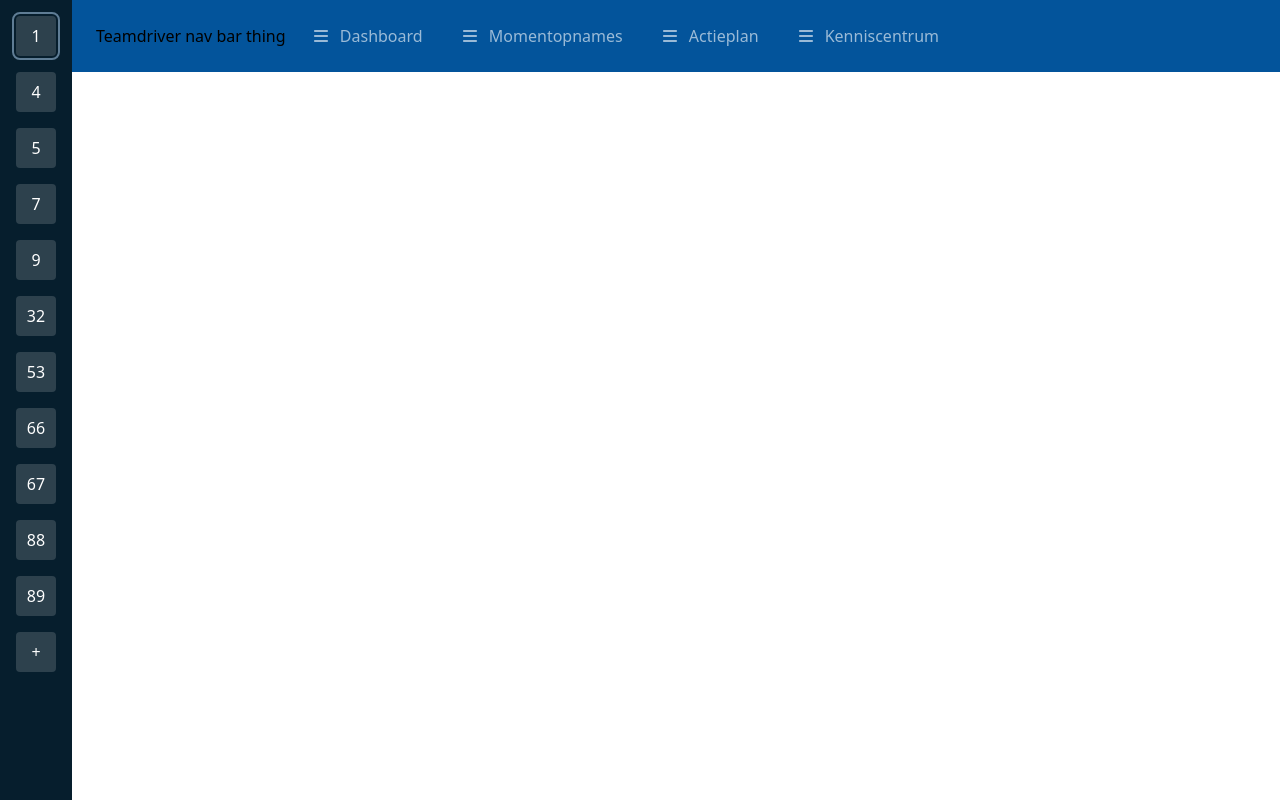
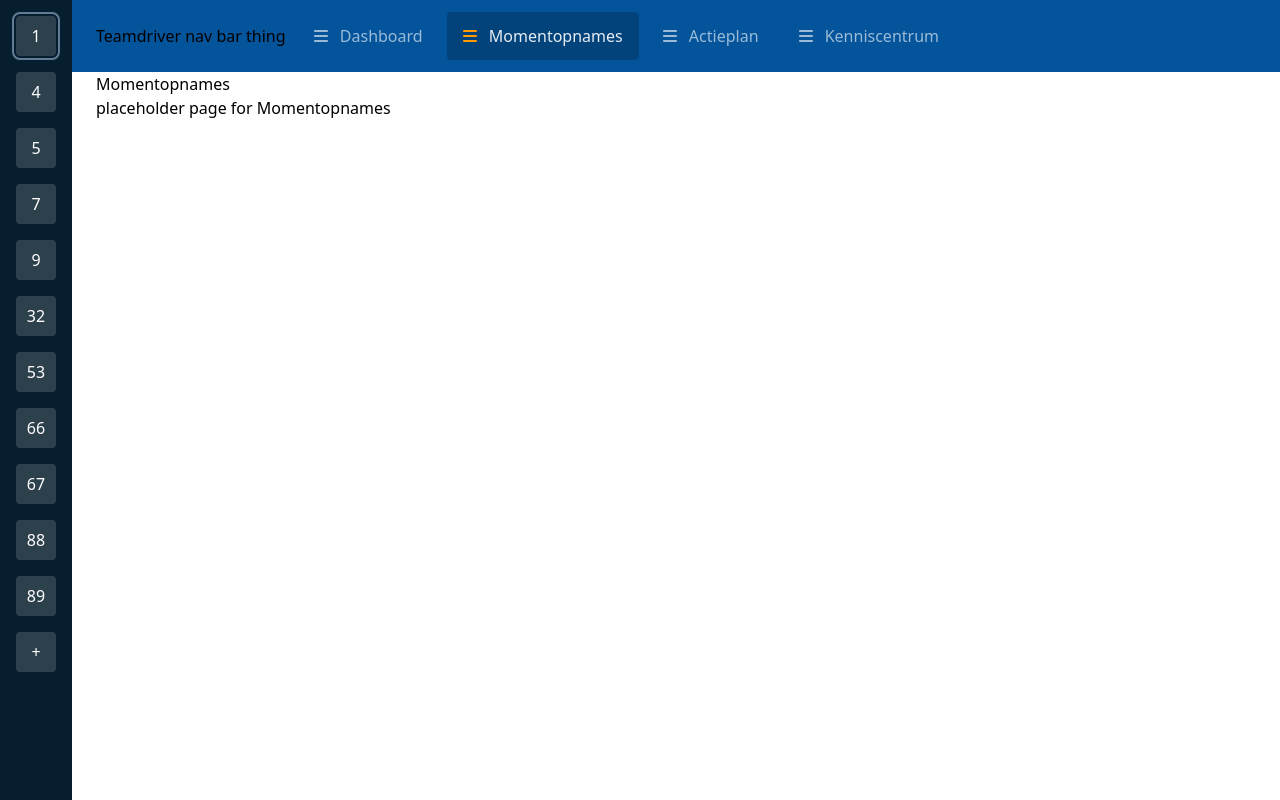
Before and after one commit to colintanw2w/nuxt-tea, a Nuxt app: page /momentopnames in a window 1280 px wide. Built offline with nearby package versions, Linux system fonts and the light colour scheme.

Commit message:
Added new page to test navigation

```diff
--- a/components/TopNav/TopNav.vue
+++ b/components/TopNav/TopNav.vue
@@ -8,7 +8,6 @@ defineExpose({
     user: props.user
 });
 const route = useRoute();
-console.log('current name', route.name);
 
 const activeClass = (name: string) => {
     return route.name === name ? 'active' : '';
@@ -20,14 +19,18 @@ const activeClass = (name: string) => {
     <nav class="top-nav">
         <div class="content-container flex-1">
             Teamdriver nav bar thing
+            <NuxtLink to="dashboard">
                 <BaseButton color="transparent" :class="activeClass('dashboard')">
                     <font-awesome-icon :icon="['fas', 'bars']" />
                     Dashboard
                 </BaseButton>
-            <BaseButton color="transparent">
+            </NuxtLink>
+            <NuxtLink to="momentopnames">
+                <BaseButton color="transparent" :class="activeClass('momentopnames')">
                     <font-awesome-icon :icon="['fas', 'bars']" />
                     Momentopnames
                 </BaseButton>
+            </NuxtLink>
             <BaseButton color="transparent">
                 <font-awesome-icon :icon="['fas', 'bars']" />
                 Actieplan
--- /dev/null
+++ b/pages/momentopnames.vue
@@ -0,0 +1,10 @@
+<script setup lang="ts">
+
+</script>
+
+<template>
+    <div class="content-container">
+        <h1>Momentopnames</h1>
+        <p>placeholder page for Momentopnames</p>
+    </div>
+</template>
```
Lines whose indentation alone changed are shown as unchanged.
